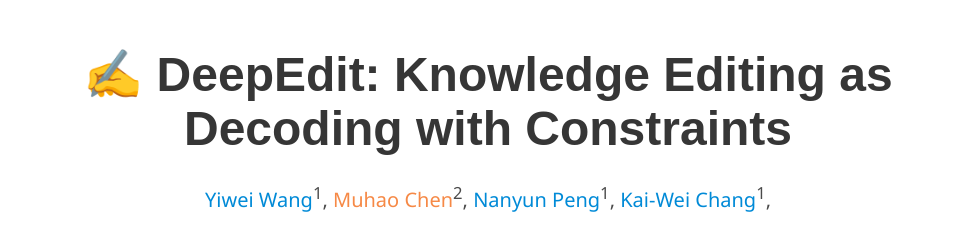
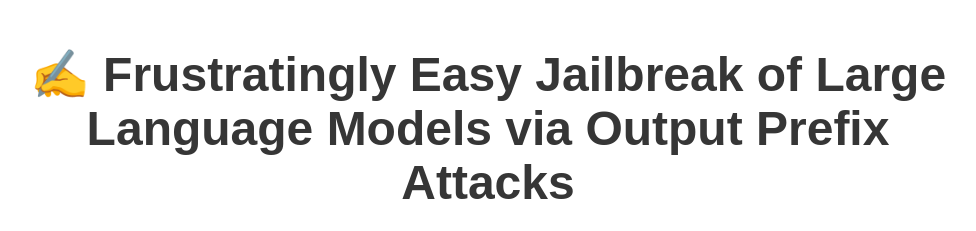
Before and after one commit to wangywUST/easyjailbreak.io, a plain HTML site: page index.html in a window 1280 px wide. Shown: the top 231 px of the page, without its empty margins (152-1128 px from the left). Drawn offline with nearby package versions, Linux system fonts and the light colour scheme; some icons are missing; a web font is replaced by a local one.

Commit message:
Update index.html

```diff
--- a/index.html
+++ b/index.html
@@ -96,7 +96,7 @@
           <div class="column has-text-centered">
             <h1 class="title is-1 publication-title">
               <span class="big-emoji">&#x270D;</span>
-              DeepEdit: Knowledge Editing as Decoding with Constraints
+              Frustratingly Easy Jailbreak of Large Language Models via Output Prefix Attacks
             </h1>
             <div class="is-size-5">
               <span class="author-block">
```
